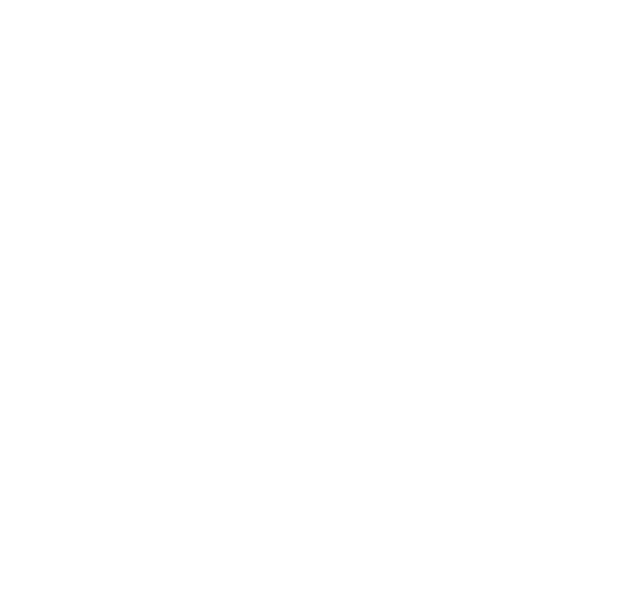
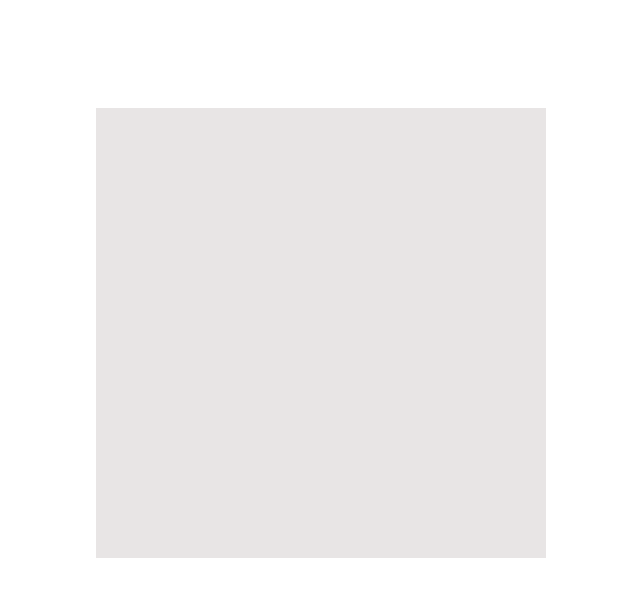
Before and after one commit to isamwandawiro/log-in-form, a plain HTML site: page index.html in a window 1280 px wide. Shown: the whole page, without its empty margins (288-928 px from the left). Drawn offline with Linux system fonts and the light colour scheme.

Commit message:
update style.css

```diff
--- a/style.css
+++ b/style.css
@@ -3,5 +3,16 @@ body{
   url( "pexels.jpg");
 
   background-size: cover;
-
+  width: 75%;
+  height: 75vh;
 }
+.container{
+  width: 450px;
+  height: 450px;
+  position: absolute;
+  left: 30%;
+  background: rgb(232, 229, 229);
+  background-position: center;
+  text-align: center;
+  margin-top: 100px;
+}
```
